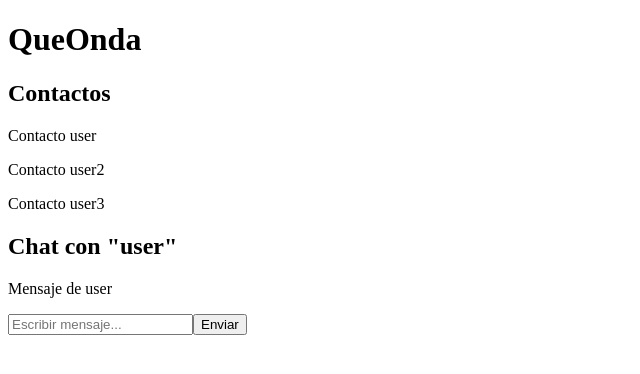
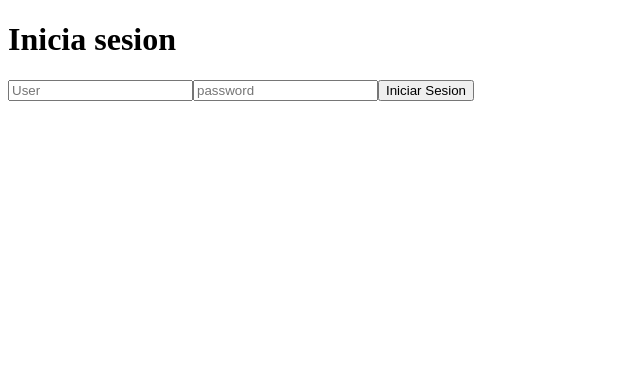
Before and after one commit to jonatannq/queonda, a React (Vite) app in the folder client/: page /login in a window 1280 px wide. Shown: the top 374 px of the page, without its empty margins (0-640 px from the left). Built offline with nearby package versions, Linux system fonts and the light colour scheme.

Commit message:
Paginas con router y formulario de inicio de sesion

```diff
--- a/client/package.json
+++ b/client/package.json
@@ -11,7 +11,8 @@
   },
   "dependencies": {
     "react": "^19.2.8",
-    "react-dom": "^19.2.8"
+    "react-dom": "^19.2.8",
+    "react-router-dom": "^7.18.4"
   },
   "devDependencies": {
     "@eslint/js": "^10.0.1",
--- a/client/src/App.jsx
+++ b/client/src/App.jsx
@@ -1,37 +1,15 @@
-import { useState } from "react"
-
+import { BrowserRouter, Routes, Route } from 'react-router-dom'
+import Home from "./pages/home"
+import Login from "./pages/login"
 
 function App() {
-
-  const [message, setMessage] = useState("")
-  const [messages, setMessages] = useState([])
-
-  const handleSubmit = () => {
-    setMessages([...messages, message])
-    setMessage("")
-  }
-
   return (
-    <>
-      <h1>QueOnda</h1>
-      <section>
-        <h2>Contactos</h2>
-        <p>Contacto user</p>
-        <p>Contacto user2</p>
-        <p>Contacto user3</p>
-      </section>
-      <section>
-        <h2>Chat con "user"</h2>
-        <p>Mensaje de user</p>
-        {
-          messages.map((msg) => (
-            <p>{msg}</p>
-          ))
-        }
-        <input value={message} type="text" placeholder="Escribir mensaje..." onChange={(e) => setMessage(e.target.value)}/>
-        <button onClick={handleSubmit}>Enviar</button>
-      </section>
-    </>
+    <BrowserRouter>
+      <Routes>
+        <Route path='/' element={ <Home /> }></Route>
+        <Route path='/login' element={ <Login /> }></Route>
+      </Routes>
+    </BrowserRouter>
   )
 }
 
--- /dev/null
+++ b/client/src/components/chat.jsx
@@ -0,0 +1,30 @@
+import { useState } from "react"
+
+function Chat() {
+
+    const [message, setMessage] = useState("")
+    const [messages, setMessages] = useState([])
+
+    const handleSubmit = () => {
+        setMessages([...messages, message])
+        setMessage("")
+    }
+
+    return (
+        <section>
+            <h2>Chat con "user"</h2>
+            <p>Mensaje de user</p>
+            {
+            messages.map((msg, index) => (
+                <p key={index} >
+                    {msg}
+                </p>
+            ))
+            }
+            <input value={message} type="text" placeholder="Escribir mensaje..." onChange={(e) => setMessage(e.target.value)}/>
+            <button onClick={handleSubmit}>Enviar</button>
+        </section>
+    )
+}
+
+export default Chat
--- /dev/null
+++ b/client/src/components/contact.jsx
@@ -0,0 +1,14 @@
+
+function Contact(){
+    return(
+        <section>
+            <h2>Contactos</h2>
+            <p>Contacto user</p>
+            <p>Contacto user2</p>
+            <p>Contacto user3</p>
+        </section>
+    )
+}
+
+
+export default Contact
--- /dev/null
+++ b/client/src/pages/home.jsx
@@ -0,0 +1,16 @@
+import Contact from '../components/contact'
+import Chat from '../components/chat'
+
+function Home(){
+    return(
+        <main>
+            <h1>QueOnda</h1>
+            {/**/}
+            {/*
+            <Contact />*/}
+            <Chat />
+        </main>
+    )
+}
+
+export default Home
--- /dev/null
+++ b/client/src/pages/login.jsx
@@ -0,0 +1,55 @@
+import { useState } from 'react'
+import { useNavigate } from 'react-router-dom'
+
+function Login(){
+
+    const navigate = useNavigate()
+
+    const [form, setForm] = useState({
+        username: "",
+        password: ""
+    })
+
+    const handleChange = (e) => {
+        setForm({
+            ...form, [e.target.name]: e.target.value
+        })
+    }
+
+    const handleSubmit = (e) => {
+        e.preventDefault()
+        console.log()
+        if(form.username === "jonatan")
+            navigate("/")
+        else {
+            return console.log("No puedes entrar")
+        }
+    }
+
+    return(
+        <main>
+            <h1>Inicia sesion</h1>
+
+            <form onSubmit={handleSubmit}>
+                <input
+                    name='username'
+                    type="text"
+                    placeholder="User"
+                    onChange={handleChange}
+                />
+                <input
+                    name='password'
+                    type="password"
+                    placeholder="password"
+                    onChange={handleChange}
+                />
+                <button type="submit">
+                    Iniciar Sesion
+                </button>
+            </form>
+
+        </main>
+    )
+}
+
+export default Login
```
Also changed, not shown: 1 other file (tests, documents, lock files or other folders).
